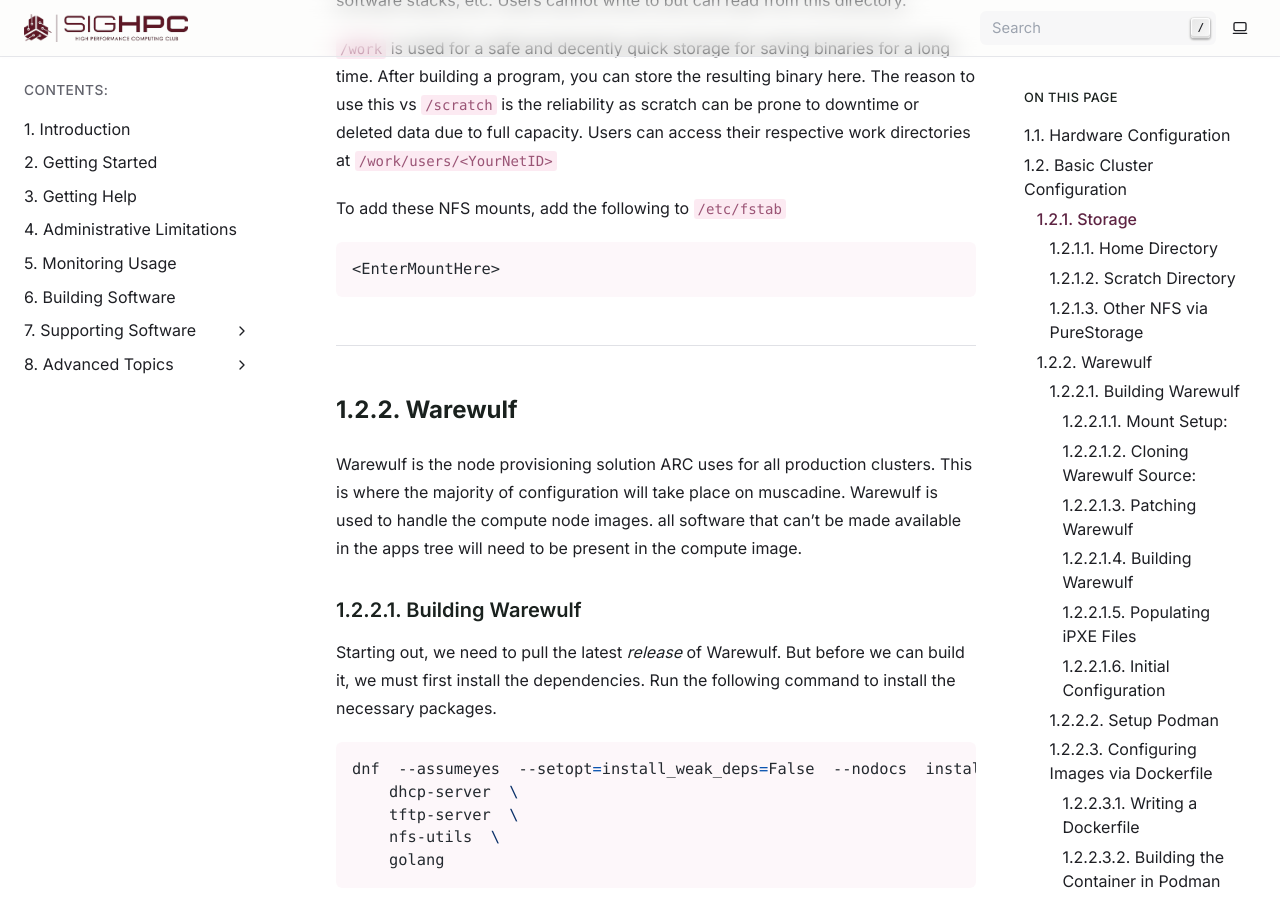
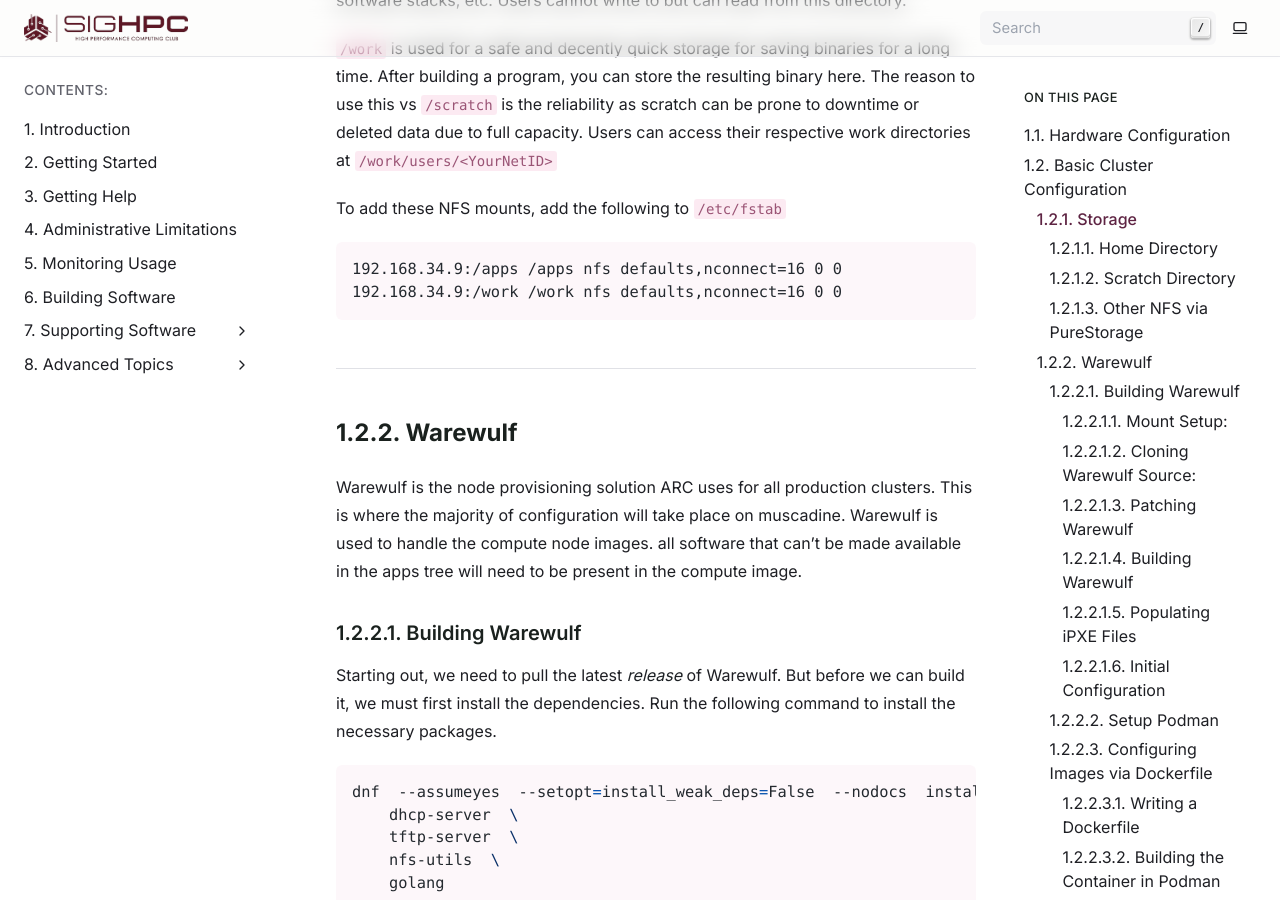
Before and after one commit to msstate-sighpc/muscadine-docs, a Sphinx documentation site: the page built from docs/admin/rebuild/sys-admin.md, in a window 1280 px wide and 900 px high, scrolled down 1836 px. Built offline with Sphinx 7.4.7, drawn with Linux system fonts in a browser that asks for light colours.

Commit message:
correct mounts for pure

````diff
--- a/docs/admin/rebuild/sys-admin.md
+++ b/docs/admin/rebuild/sys-admin.md
@@ -43,7 +43,8 @@ Other than `/home`, the PureStorage system will also provide several other NFS d
 To add these NFS mounts, add the following to `/etc/fstab`
 
 ```/etc/fstab
-<EnterMountHere>
+192.168.34.9:/apps /apps nfs defaults,nconnect=16 0 0
+192.168.34.9:/work /work nfs defaults,nconnect=16 0 0
 ```
 
 
````
